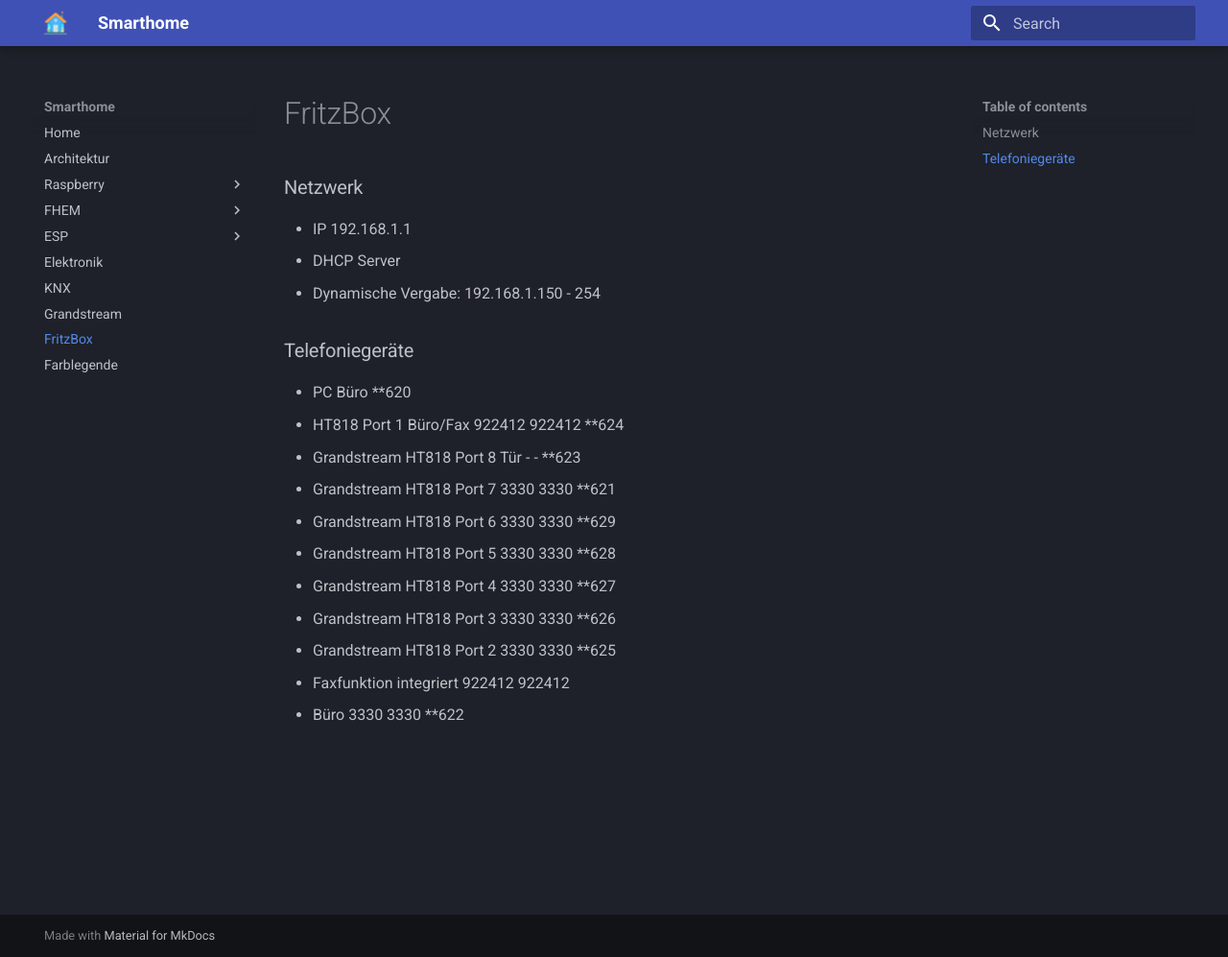
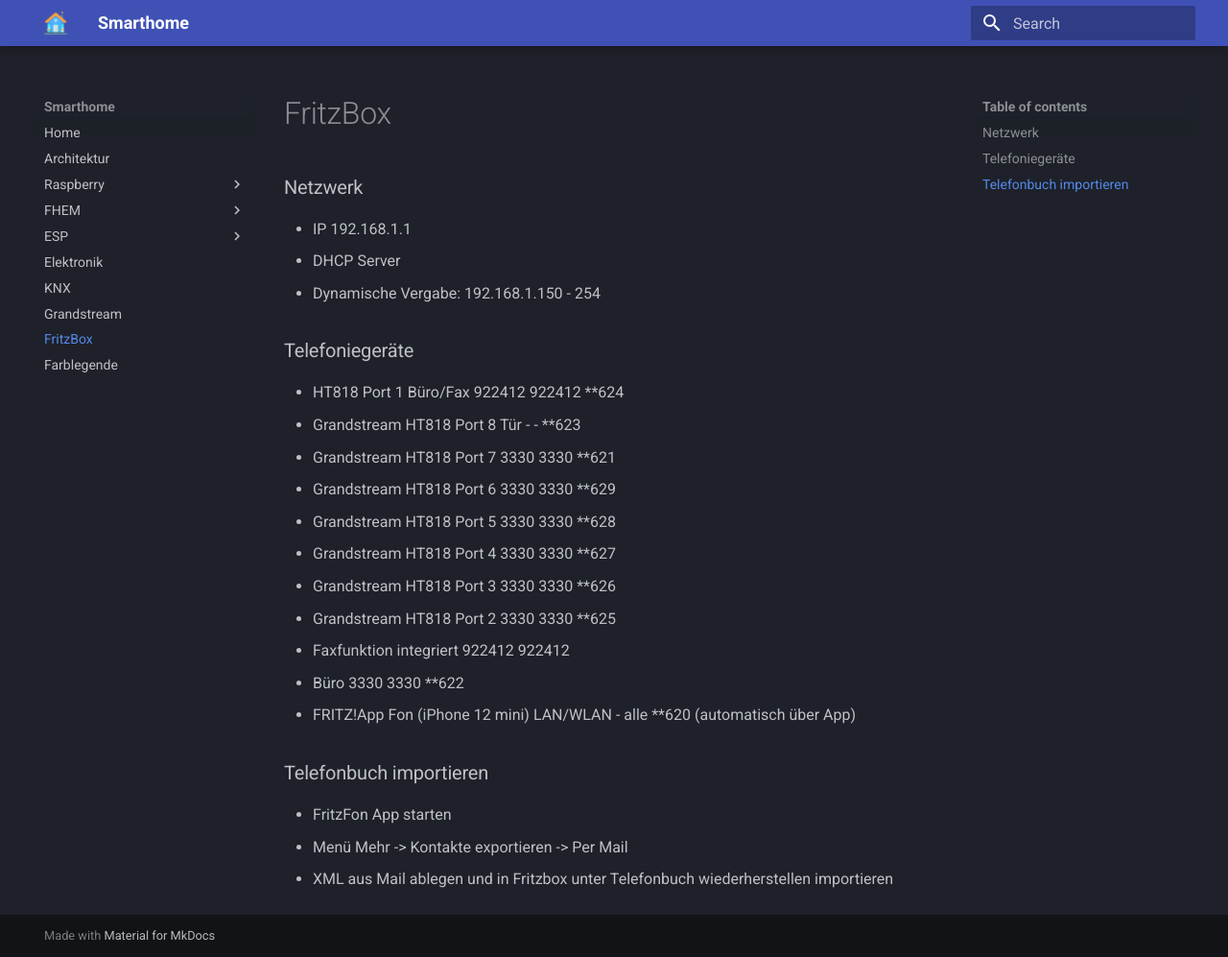
Before and after one commit to rogerknop/mkdocs_smarthome, an MkDocs documentation site: the page built from docs/fritz/fritz.md, in a window 1280 px wide and 997 px high. Shown: the whole window at 96% size. Built offline with MkDocs 1.6.1 and Material for MkDocs 9.7.7, drawn with Linux system fonts in a browser that asks for light colours.

Commit message:
Fritz Telefonbuch

```diff
--- a/docs/fritz/fritz.md
+++ b/docs/fritz/fritz.md
@@ -6,7 +6,6 @@
   * Dynamische Vergabe: 192.168.1.150 - 254
 
 ### Telefoniegeräte
-* PC Büro **620
 * HT818 Port 1 Büro/Fax 922412 922412 **624
 * Grandstream HT818 Port 8 Tür - - **623
 * Grandstream HT818 Port 7 3330 3330 **621
@@ -17,3 +16,9 @@
 * Grandstream HT818 Port 2 3330 3330 **625
 * Faxfunktion integriert 922412 922412
 * Büro 3330 3330 **622
+* FRITZ!App Fon (iPhone 12 mini) LAN/WLAN - alle **620 (automatisch über App)
+
+### Telefonbuch importieren
+* FritzFon App starten
+* Menü Mehr -> Kontakte exportieren -> Per Mail
+* XML aus Mail ablegen und in Fritzbox unter Telefonbuch wiederherstellen importieren
```
